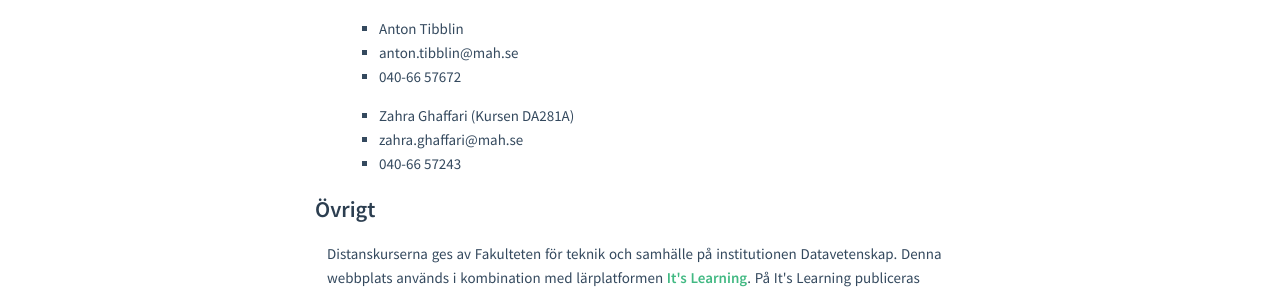
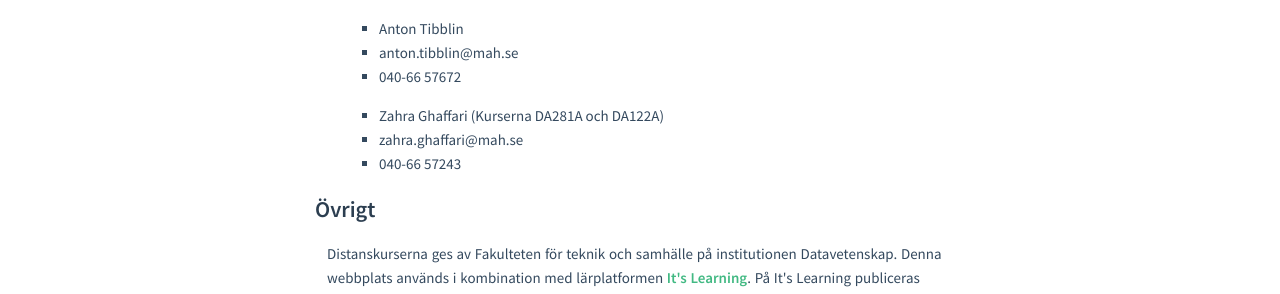
Before and after one commit to alsterholm/mah-webbutv.github.io, a Jekyll site: the page built from contact/index.html, in a window 1280 px wide. Shown: the part 134-428 px from the top of the page. Built offline with Jekyll 4.4.1, drawn with Linux system fonts in a browser that asks for light colours.

Commit message:
Update members.yml

```diff
--- a/_data/members.yml
+++ b/_data/members.yml
@@ -11,7 +11,7 @@
   email: anton.tibblin@mah.se
   phone: 040-66 57672
 
-- name: Zahra Ghaffari (Kursen DA281A)
+- name: Zahra Ghaffari (Kurserna DA281A och DA122A)
   github: zahraghaffari
   email: zahra.ghaffari@mah.se
   phone: 040-66 57243
```
